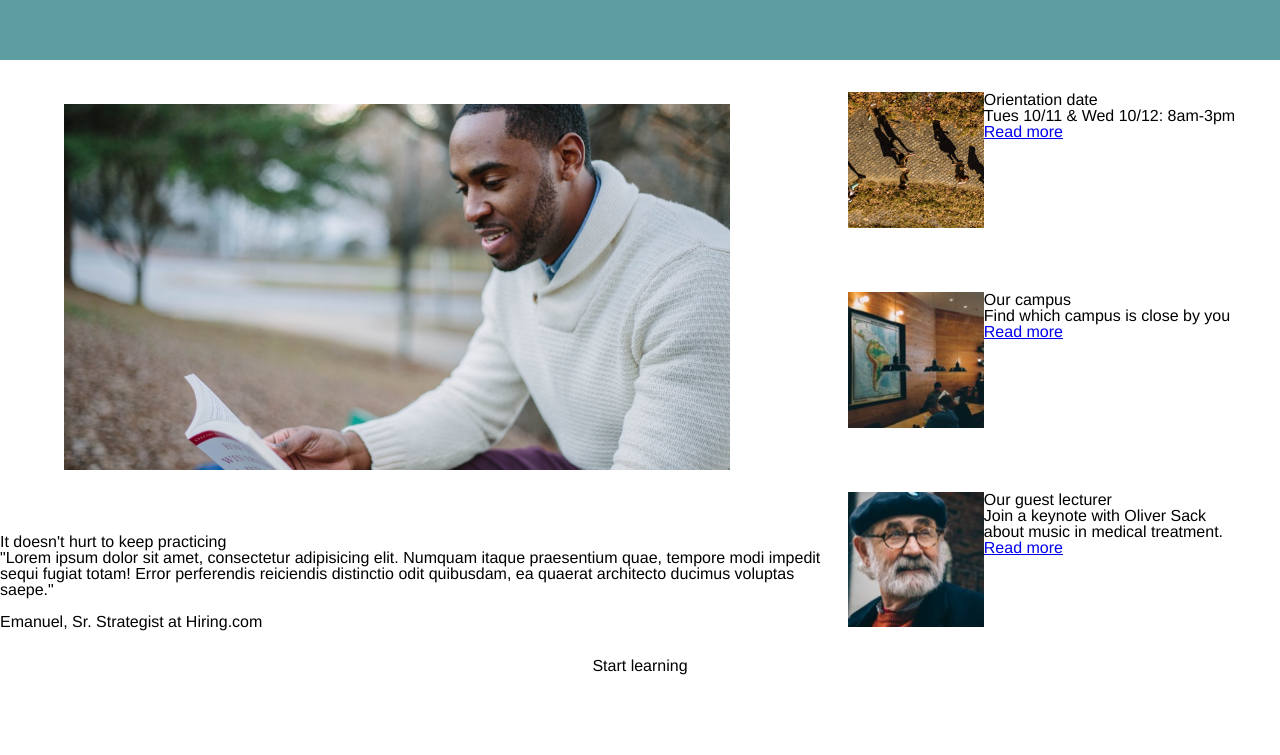
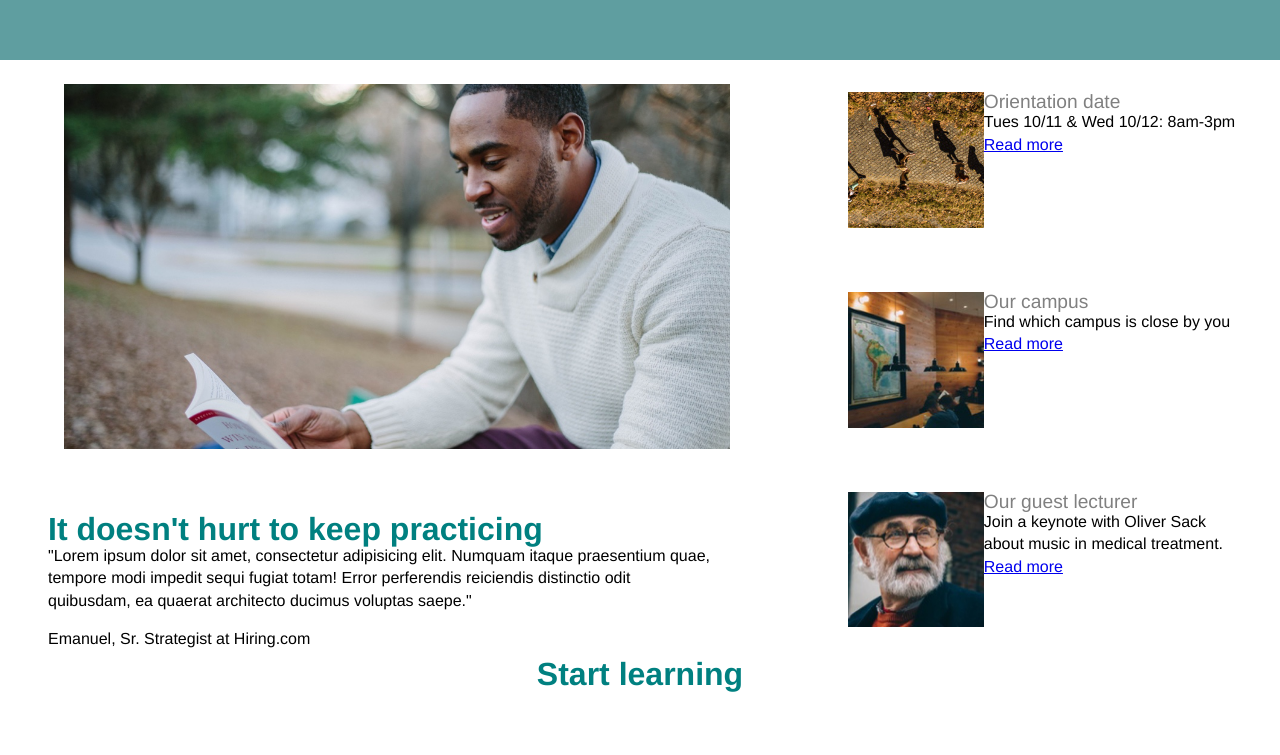
Before and after one commit to indieamy/colmar-academy-, a plain HTML site: page index.html in a window 1280 px wide. Shown: the part 600-1355 px from the top of the page. Drawn offline with Linux system fonts and the light colour scheme.

Commit message:
Finish colmar project

```diff
--- a/css/main.css
+++ b/css/main.css
@@ -1,5 +1,20 @@
 body {
 	font-family: 'Helvetica';
+}
+
+h2 {
+color: teal;
+font-size: 2rem;
+font-weight: 600;
+}
+
+h4 {
+	color: grey;
+	font-size: 1.2rem;
+}
+
+p, span, a {
+	line-height: 1.4rem;
 }
 
 
@@ -198,6 +213,14 @@ nav a:hover {
 	flex-direction: column;
 }
 
+.main-image > h2,
+.main-image > p,
+.main-image > span,
+.main-image > a {
+	width: 80%;
+	padding-left: 3rem;
+}
+
 .articles {
 	display: flex;
 	justify-content: flex-start;
@@ -329,6 +352,13 @@ nav a:hover {
 	height: 550px;
 	margin-bottom: 6rem;}
 
+.academia h2 {
+	text-align: left;
+}
+
+.thesis {
+	text-align: center;
+}
 .urban {
 	display: flex;
 	justify-content: flex-start;
--- a/index.html
+++ b/index.html
@@ -149,7 +149,7 @@
     </section>
 
 <section class="academia">
-<h2>Thesis</h2>
+<h2 class="thesis">Thesis</h2>
 <div class="urban">
 	<div class="video">
 	<video width="786" height="525" controls><source src="videos/thesis.mp4" type="video/mp4"></source></video>
```
